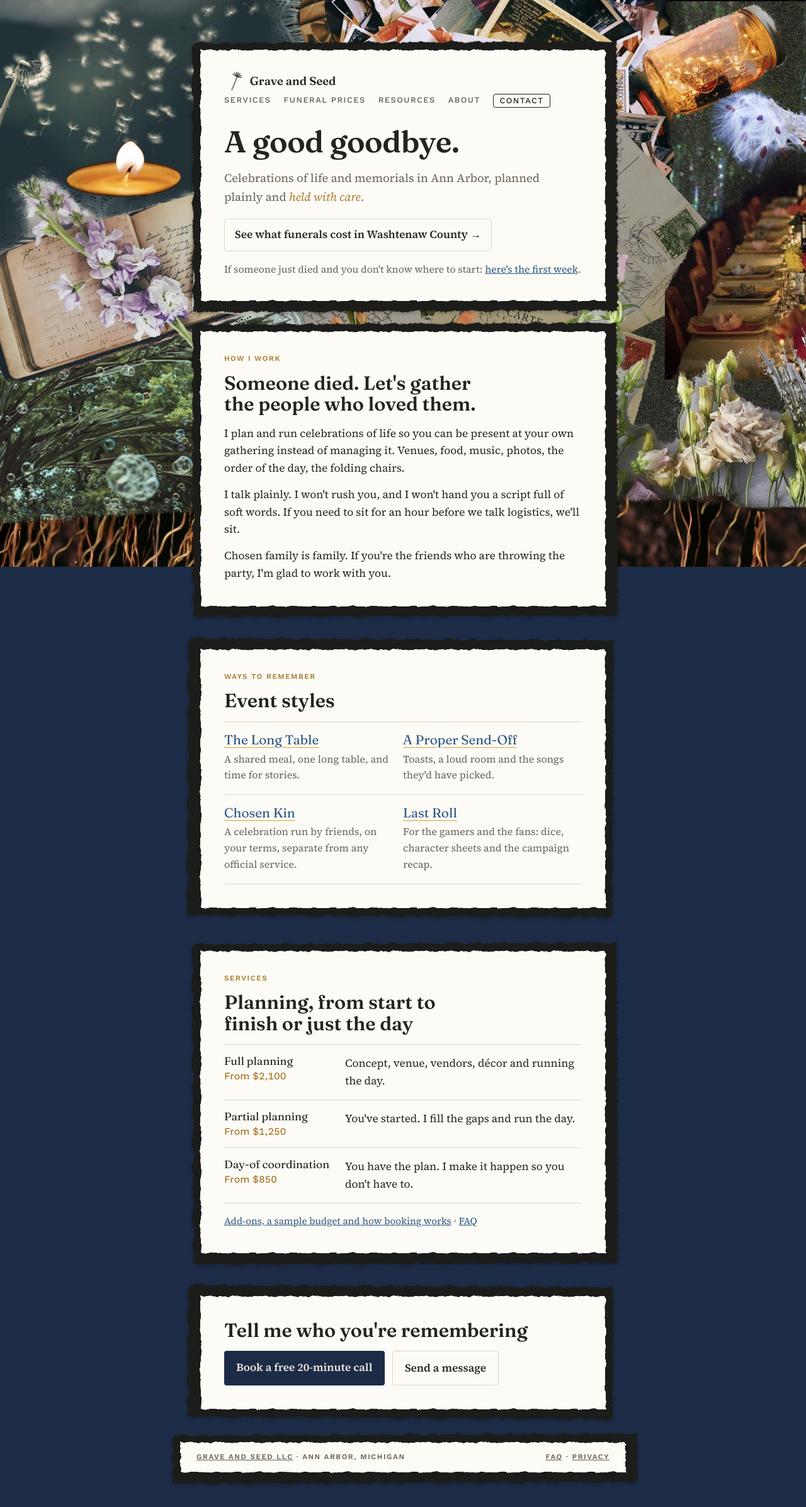
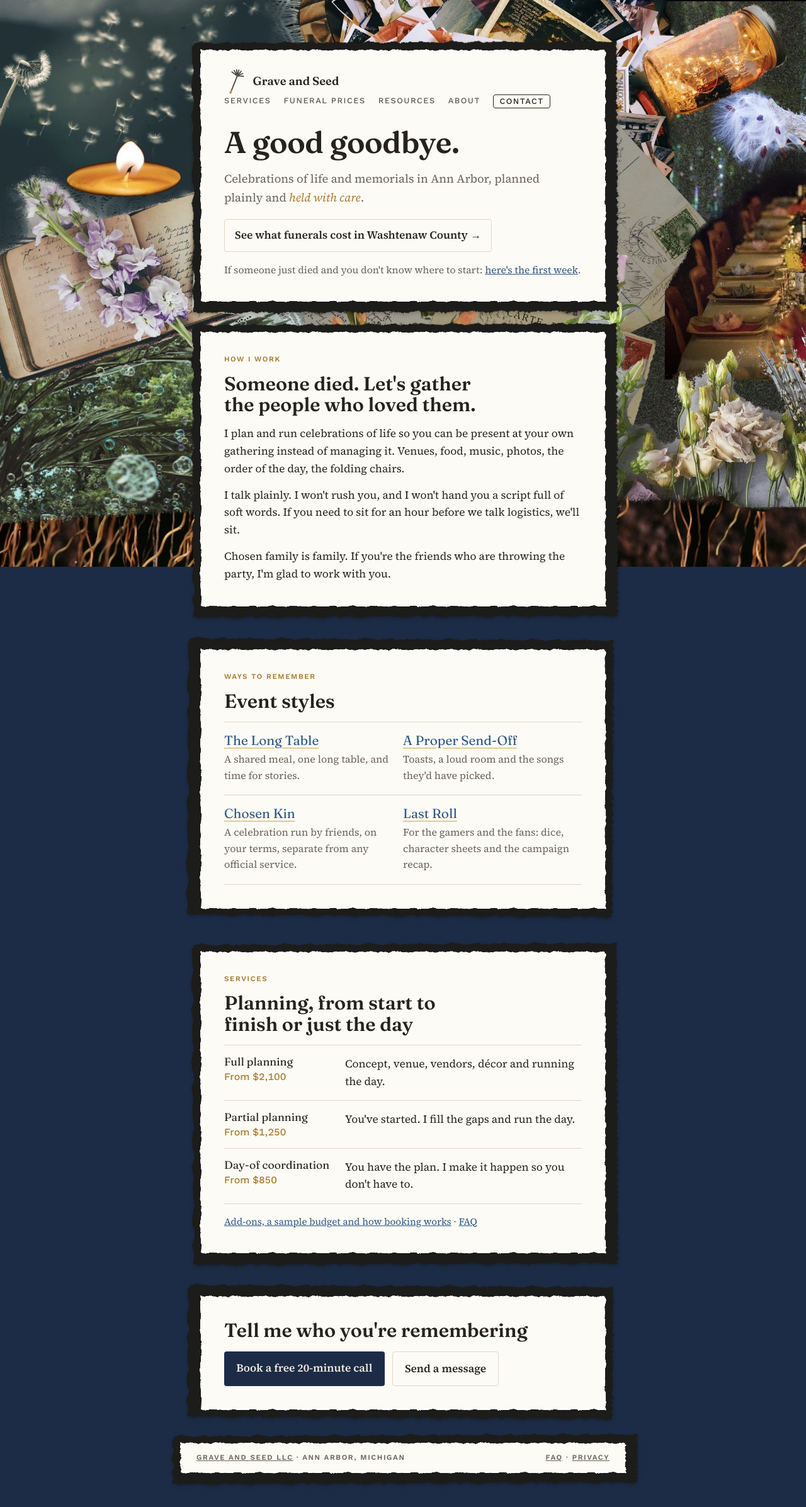
Before and after one commit to katekelley/graveandseed, a Jekyll site: the page built from index.html, in a window 1280 px wide. Shown: the whole page at 63% size. Built offline with Jekyll 4.4.1, drawn with Linux system fonts in a browser that asks for light colours.

Commit message:
Larger seed mark
Co-Authored-By: Claude Opus 5.5 <noreply@anthropic.com>
Claude-Session: https://claude.ai/code/session_011MgnuCgP3j7vY9GWkoifJs

```diff
--- a/_includes/head.html
+++ b/_includes/head.html
@@ -114,7 +114,7 @@ footer .wrap { padding-block: 1.5rem 2.5rem; border-top: 1px solid var(--line);
 
 .topnav { display: flex; flex-wrap: wrap; align-items: baseline; justify-content: space-between; gap: 0.5rem 1.5rem; }
 .topnav .brand { font: 600 1.15rem/1.2 var(--display); color: var(--soil-ink); text-decoration: none; display: inline-flex; align-items: center; gap: 0.45rem; }
-.topnav .brand .mark { width: 2.1rem; height: 2.1rem; flex: none; margin-block: -0.3rem; }
+.topnav .brand .mark { width: 2.75rem; height: 2.75rem; flex: none; margin-block: -0.6rem; margin-left: -0.35rem; }
 .topnav .links { display: flex; flex-wrap: wrap; gap: 0.4rem 1.25rem; }
 .topnav .links a { font: 500 0.8rem/1.6 var(--label); letter-spacing: 0.12em; text-transform: uppercase; color: var(--soil-ink); opacity: 0.8; text-decoration: none; }
 .topnav .links a:hover, .topnav .links a[aria-current] { opacity: 1; text-decoration: underline; text-underline-offset: 4px; }
```
